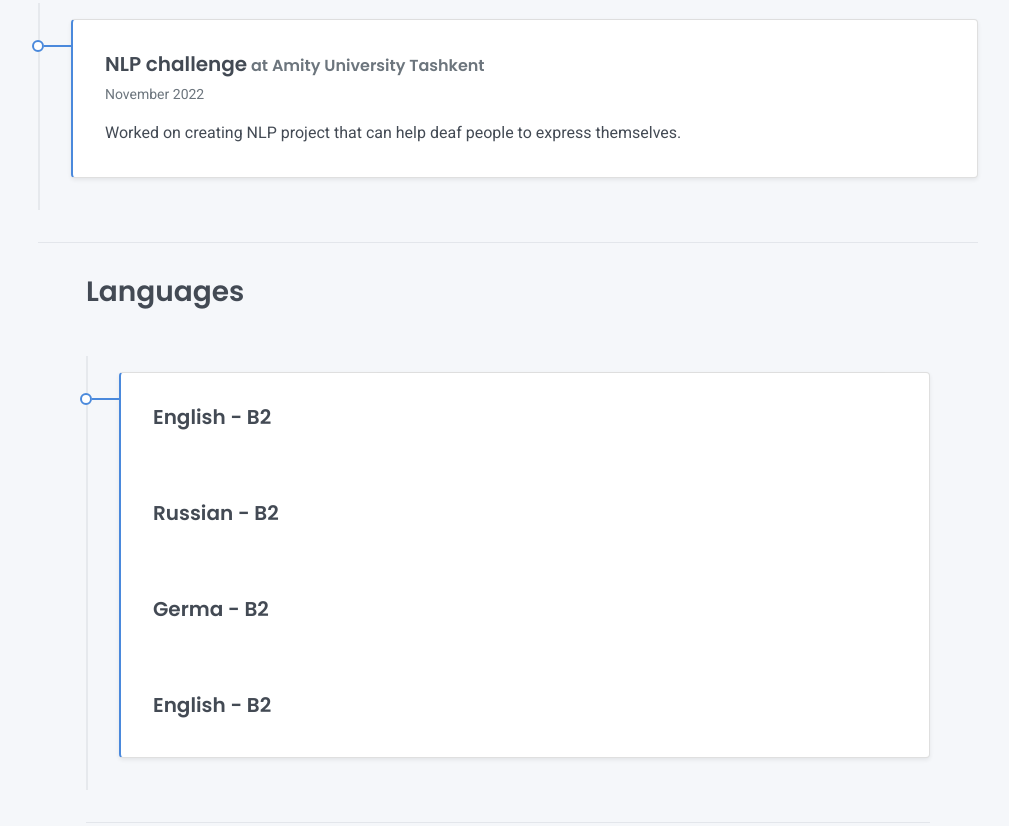
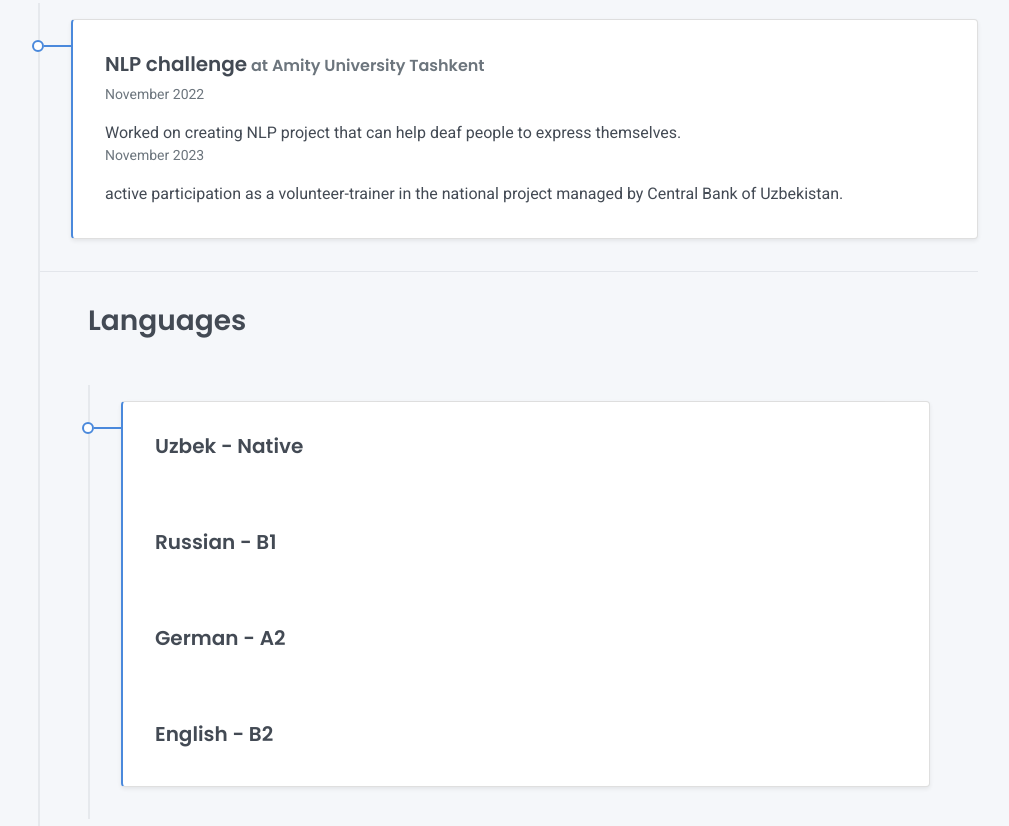
Before and after one commit to ahadjon10/akhadjonsresume, a plain HTML site: page index.html in a window 1280 px wide. Shown: the part 2173-2999 px from the top of the page, without its empty margins (132-1141 px from the left). Drawn offline with Linux system fonts and the light colour scheme.

Commit message:
Update index.html

```diff
--- a/index.html
+++ b/index.html
@@ -197,6 +197,8 @@
                                 </div>
                                 <div class="text-muted text-small mb-2">November 2022</div>
                                 <div>Worked on creating NLP project that can help deaf people to express themselves.
+                                  <div class="text-muted text-small mb-2">November 2023</div>
+                                <div>active participation as a volunteer-trainer in the national project managed by Central Bank of Uzbekistan.
                                 </div>
                               </div>
                             </div>
@@ -213,13 +215,13 @@
                             <div class="timeline">
                               <div class="timeline-card timeline-card-primary card shadow-sm">
                                 <div class="card-body">
-                                  <div class="h5 mb-1">English - B2</div>
+                                  <div class="h5 mb-1">Uzbek - Native</div>
                                 </div>
                                 <div class="card-body">
-                                  <div class="h5 mb-1">Russian - B2</div>
+                                  <div class="h5 mb-1">Russian - B1</div>
                                 </div>
                                 <div class="card-body">
-                                  <div class="h5 mb-1">Germa - B2</div>
+                                  <div class="h5 mb-1">German - A2</div>
                                 </div>
                                 <div class="card-body">
                                   <div class="h5 mb-1">English - B2</div>
```
